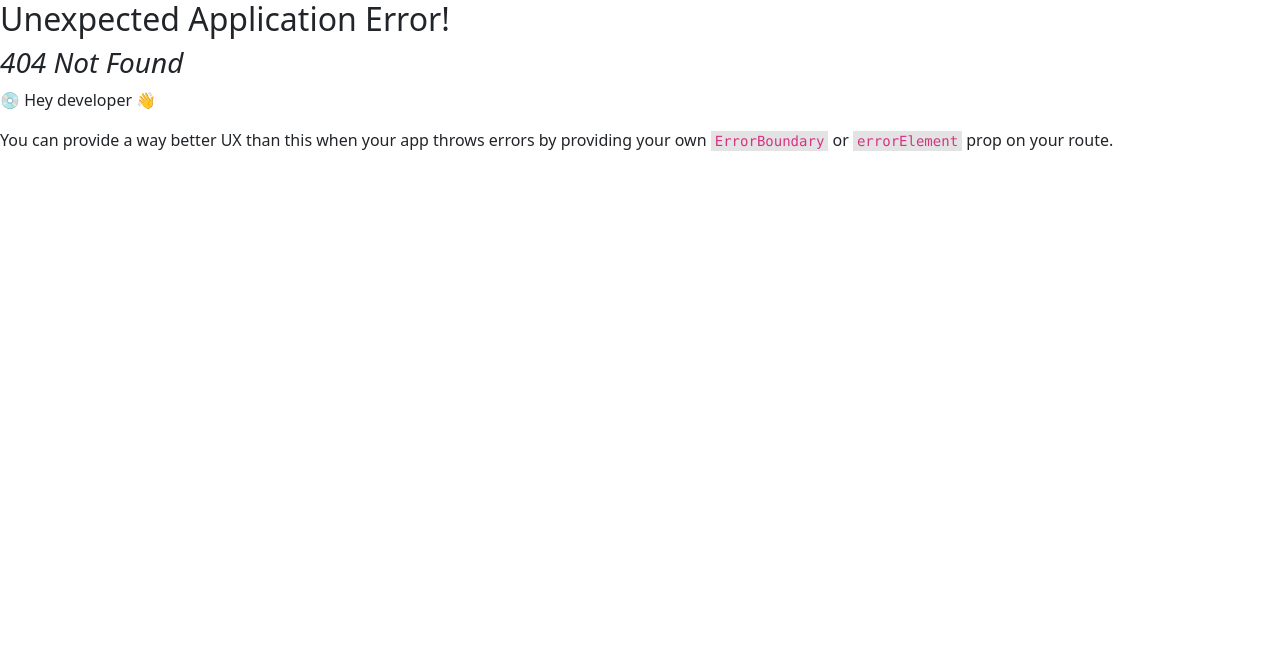
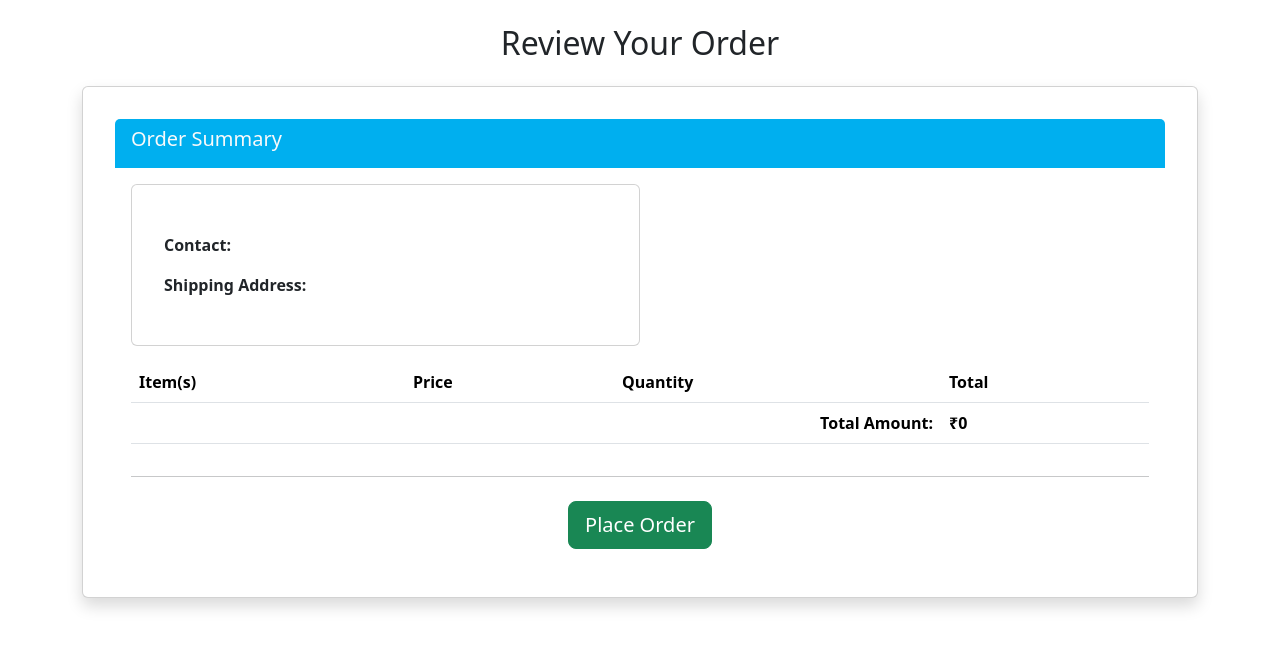
Before and after one commit to techdev-VIK/My-Radiance-App, a React (Vite) app: page /pages/payAndOrder in a window 1280 px wide. Before the commit this address had no page. Shown: the top 648 px of the page. Built offline with nearby package versions, Linux system fonts and the light colour scheme; sample sign-in values are in the browser's storage; a web font is replaced by a local one.

Commit message:
Invoice Page added and improved other pages

```diff
--- /dev/null
+++ b/src/features/Cart/PlaceOrderAndPay.jsx
@@ -0,0 +1,146 @@
+import { useEffect, useState } from 'react';
+import { useDispatch, useSelector } from 'react-redux';
+import { Link, useNavigate } from 'react-router-dom';
+import { cartActions } from './CartSlice';
+
+import axios from "axios";
+
+
+import { useLocation } from 'react-router-dom';
+
+function PlaceOrderAndPay() {
+  const [loading, setLoading] = useState(false);
+  const [error, setError] = useState(null);
+
+  const backendUrl = "https://radiance-backend.vercel.app";
+
+  const navigate = useNavigate();
+  const dispatch = useDispatch();
+
+  const cartItems = useSelector((state) => state.cart.cartProducts);
+  const { userData } = useSelector((state) => state.user);
+
+  const location = useLocation();
+
+  const shippingAddress = location.state?.shippingAddress;
+
+  const handlePlaceOrderAndPay = async() => {
+    setLoading(true);
+    setError(null);
+
+    const orderData = {
+        userId: userData._id,
+        items: cartItems.map((item) => ({
+          itemId: item._id,
+          name: item.productName,
+          quantity: item.quantity,
+          price: item.productMRP
+        })),
+        shippingAddress
+      }
+
+    //   console.log(orderData);
+
+      try {
+          const response = await axios.post(`${backendUrl}/order/create`, orderData);
+
+          if(response.data){
+
+            dispatch(cartActions.clearCart());
+            navigate("/pages/orderPlaced");
+          }
+      } catch (error) {
+        console.error('Error placing order:', error);
+
+      } finally{
+        setLoading(false);
+      }
+  };
+
+  // Calculate the total amount for the cart items
+  const totalAmount = cartItems.reduce((total, item) => {
+    return total + item.quantity * item.productMRP;
+  }, 0);
+
+  if (loading) {
+    return (
+      <div className="d-flex justify-content-center align-items-center" style={{ height: "100vh" }}>
+        <div className="spinner-border text-info" style={{ width: "5rem", height: "5rem" }} role="status">
+          <span className="visually-hidden">Loading...</span>
+        </div>
+      </div>
+    );
+  }
+
+  if (error) return <div>{error}</div>;
+
+  return (
+    <main className="container my-4">
+      <h2 className="text-center mb-4">Review Your Order</h2>
+
+      <div className="card shadow">
+        <div className="card-header bg-info text-light">
+          <h5>Order Summary</h5>
+        </div>
+        <div className="card-body">
+          <div className="card col-md-6 mb-3">
+          <h5 className='mb-3'><strong>{userData.firstName} {userData.lastName}</strong></h5>
+
+            <p><strong>Contact:</strong> {userData.phoneNumber}</p>
+
+            <p><strong>Shipping Address:</strong> {shippingAddress}</p>
+          </div>
+
+          <div className="table-responsive">
+            <table className="table table-striped">
+              <thead>
+                <tr>
+                  <th>Item(s)</th>
+                  <th>Price</th>
+                  <th>Quantity</th>
+                  <th>Total</th>
+                </tr>
+              </thead>
+              <tbody>
+                {cartItems.map((item) => (
+                  <tr key={item._id}>
+                    <td>
+                      <div className="d-flex align-items-center">
+                        <img
+                          src={item.productImageUrl || "https://placehold.co/50?text=Image"}
+                          alt={item.productName}
+                          className="img-fluid rounded-start me-2"
+                          style={{ width: "50px", height: "50px" }}
+                        />
+                        {item.productName}
+                      </div>
+                    </td>
+                    <td>₹{item.productMRP}</td>
+                    <td>{item.quantity}</td>
+                    <td>₹{item.quantity * item.productMRP}</td>
+                  </tr>
+                ))}
+              </tbody>
+              <tfoot>
+                <tr>
+                  <td colSpan="3" className="text-end fw-bold">Total Amount:</td>
+                  <td className="fw-bold">₹{totalAmount}</td>
+                </tr>
+              </tfoot>
+            </table>
+          </div>
+
+          <hr />
+
+          <div className="d-flex justify-content-center mt-4">
+            <button className="btn btn-success btn-lg" onClick={handlePlaceOrderAndPay} disabled={loading}>
+            {loading ? "Processing..." : "Place Order"}
+            </button>
+          </div>
+        </div>
+      </div>
+    </main>
+  );
+}
+
+export default PlaceOrderAndPay;
--- a/src/features/Cart/ShippingAddressComp.jsx
+++ b/src/features/Cart/ShippingAddressComp.jsx
@@ -6,6 +6,7 @@
 import { cartActions } from "./CartSlice";
 import { useNavigate } from "react-router-dom";
 import axios from "axios";
+import ShippingAddress from "../../pages/ShippingAddress";
 
 
 const ShippingAddressComp = () => {
@@ -50,33 +51,10 @@
   };
 
 
-   const handleOrderNow = async() => {
+   const handleOrderNow = () => {
 
-      const orderData = {
-        userId: userData._id,
-        items: cartItems.map((item) => ({
-          itemId: item._id,
-          name: item.productName,
-          quantity: item.quantity,
-          price: item.productMRP
-        })),
-        shippingAddress: selectedAddress
-      }
+      navigate("/pages/payAndOrder", {state: {shippingAddress: selectedAddress}});
 
-      // console.log(orderData);
-
-      try {
-          const response = await axios.post(`${backendUrl}/order/create`, orderData);
-
-          if(response.data){
-            dispatch(cartActions.clearCart());
-
-            navigate("/pages/orderPlaced");
-          }
-      } catch (error) {
-        console.error('Error placing order:', error);
-
-      }
     }
 
 
--- a/src/features/User/Login.jsx
+++ b/src/features/User/Login.jsx
@@ -56,8 +56,8 @@
     <>
       <Header />
 
-      <main className="container main-content mb-5">
-        <div className="row justify-content-center mt-4">
+      <main className="container main-content">
+        <div className="row justify-content-center my-5">
           <div className="col-md-6 col-lg-5">
             <div className="card border-info shadow">
               <div className="card-body pt-0">
--- a/src/features/User/OrderHistory.jsx
+++ b/src/features/User/OrderHistory.jsx
@@ -7,6 +7,7 @@
   const [orders, setOrders] = useState([]);
   const [loading, setLoading] = useState(true);
   const [error, setError] = useState(null);
+  const [sortValue, setSortValue] = useState("");
 
   const backendUrl = "https://radiance-backend.vercel.app";
 
@@ -30,6 +31,8 @@
   const sortByDateHandler = (e) => {
 
     const {value} = e.target;
+
+    setSortValue(value);
 
     let sortedOrders = [...orders];
 
@@ -62,8 +65,8 @@
 
       <h2>Orders History</h2>
 
-      <select className='form-select' onChange={sortByDateHandler} style={{width: "auto"}}>
-        <option value="" selected disabled>-- Sort By --</option>
+      <select className='form-select' onChange={sortByDateHandler} style={{width: "auto"}} value={sortValue}>
+        <option value="" disabled>-- Sort By --</option>
         <option value="Newest">Newest First</option>
         <option value="Oldest">Oldest First</option>
       </select>
--- a/src/features/User/UserDetails.jsx
+++ b/src/features/User/UserDetails.jsx
@@ -94,8 +94,6 @@
       console.error("An error occurred:", error);
     }
   };
-
-
 
 
   if (loading) {
--- a/src/main.jsx
+++ b/src/main.jsx
@@ -30,6 +30,7 @@
 import Wishlist from './features/Saved for Later/Wishlist.jsx';
 import OrderHistoryPage from './pages/OrderHistoryPage.jsx';
 import OrderHistoryDetailsPage from './pages/OrderHistoryDetailsPage.jsx';
+import PlaceOrderAndPay from './features/Cart/PlaceOrderAndPay.jsx';
 
 
 const router = createBrowserRouter([
@@ -86,6 +87,10 @@
     element: <PrivateRoute><OrderHistoryDetailsPage /></PrivateRoute>
   },
   {
+    path: "/pages/payAndOrder",
+    element: <PrivateRoute><PlaceOrderAndPay /></PrivateRoute>
+  },
+  {
     path: "/pages/wishlist",
     element: <Wishlist />
   }
```
